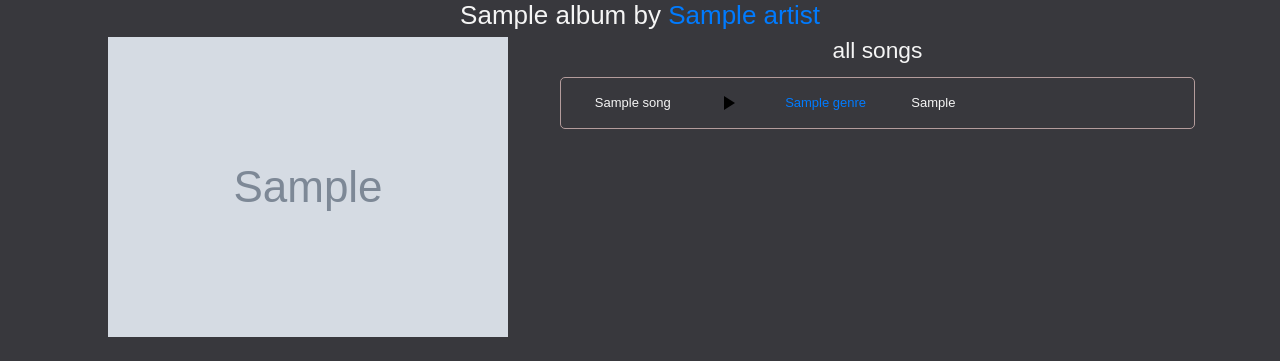
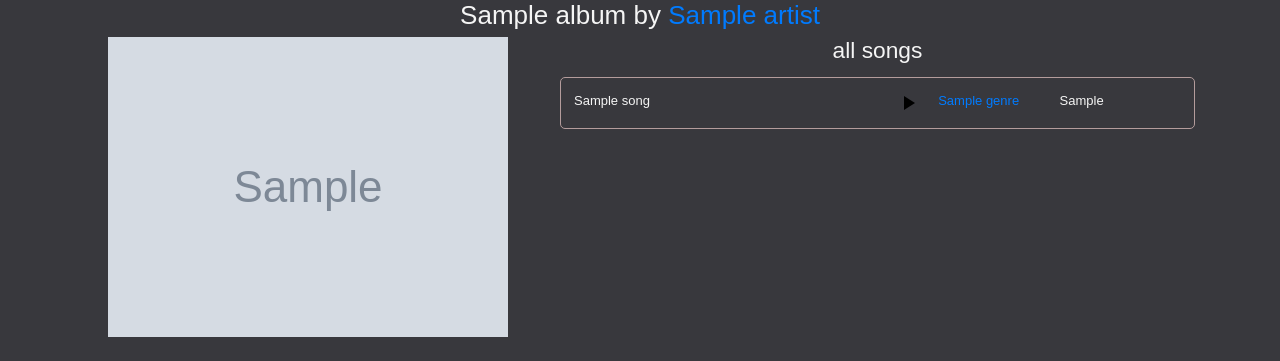
Before and after one commit to muremwa/tyne-music, a Django app: a page that uses music/templates/music/album.html in a window 1280 px wide. Shown: the part 59-420 px from the top of the page. Run offline with Django 3.2, Linux system fonts and the light colour scheme; tables that the repository leaves empty hold one stand-in row (values such as "Sample post"); grey boxes marked "Sample" are stand-in pictures; some libraries are stand-ins or nearby versions.

Commit message:
fixed the alignment problem with the album songs

```diff
--- a/music/templates/music/album.html
+++ b/music/templates/music/album.html
@@ -28,16 +28,14 @@
             {% for song in album.song_set.all %}
                 <!-- one song -->
                 <div class="song">
-                    <ul>
-                        <li class="song-name"><span class="song-name-name">{{ song.title }}</span></li>
-                        <li class="song-play-button" data-toggle="tooltip" data-placement="top" title="play">
-                            <img src="{% static 'svg/play_arrow.svg' %}" alt="play button">
-                        </li>
-                        <li class="song-genre">
-                            <a href="{{ song.genre.get_absolute_url }}">{{ song.genre }}</a>
-                        </li>
-                        <li class="song-name">{{ song.length }}</li>
-                    </ul>
+                    <span class="song-name"><span class="song-name-name">{{ song.title }}</span></span>
+                    <span class="song-play-button">
+                        <img class="play-btn-song" src="{% static 'svg/play_arrow.svg' %}" alt="play button" data-toggle="tooltip" data-placement="top" title="play">
+                    </span>
+                    <span class="song-genre">
+                        <a href="{{ song.genre.get_absolute_url }}">{{ song.genre }}</a>
+                    </span>
+                    <span class="song-length">{{ song.length }}</span>
                 </div>
             {% endfor %}
 
--- a/tyne/static/music/css/album.css
+++ b/tyne/static/music/css/album.css
@@ -23,22 +23,39 @@
     height: 4em;
     overflow: hidden;
     margin-top: 1em;
+    display: flex;
+    flex-direction: row;
 }
 
-.song li {
-    display: inline;
-    padding: 1.6em;
+.song-name {
+    width: 50%;
 }
 
-.song-name-name {
-    width: 40%;
+.song-play-button {
+    width: 10%;
+    display: flex;
+    justify-content: center;
 }
 
-.song-play-button:hover {
+
+.play-btn-song:hover {
     background-color: darkslategray;
     cursor: pointer;
+}
+
+
+.song-genre {
+    width: 20%;
 }
 
 .song-genre a:hover {
     text-decoration: none;
 }
+
+.song-length {
+    width: 20%;
+}
+
+/* * {
+    border: 1px solid blue;
+} */
```
